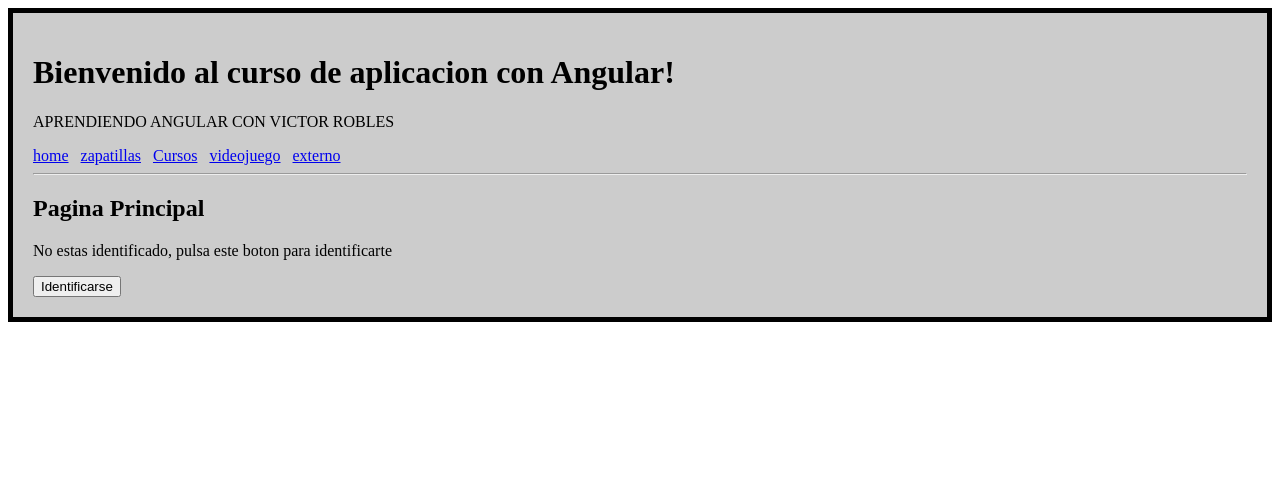
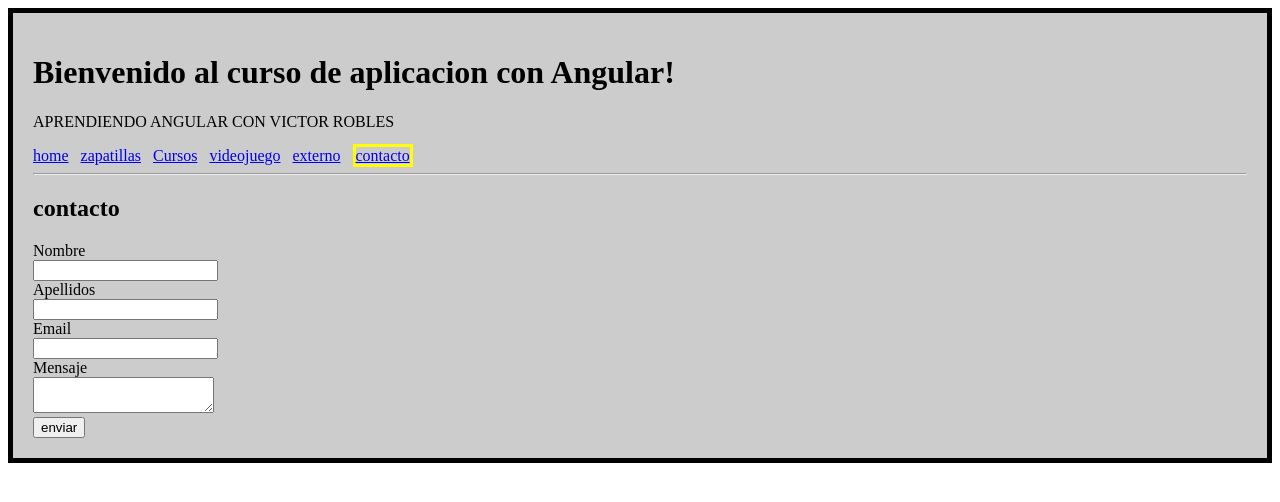
Before and after one commit to osmanjosue/aprendiendo-angular, an Angular app: page /contacto in a window 1280 px wide. Shown: the top 502 px of the page. Built offline with nearby package versions, Linux system fonts and the light colour scheme.

Commit message:
57 seccion, 202 clase parte 1, se creo modelo, componente de contacto, modifico approuting, se creo formulario normal sin formato angular

```diff
--- a/src/app/app.component.html
+++ b/src/app/app.component.html
@@ -14,6 +14,8 @@
     <a [routerLink]="['/videojuego']" [routerLinkActive]="['active']">videojuego</a>
     &nbsp;
     <a [routerLink]="['/externo']" [routerLinkActive]="['active']">externo</a>
+    &nbsp;
+    <a [routerLink]="['/contacto']" [routerLinkActive]="['active']">contacto</a>
   </nav>
   <hr>
  <!--  <button (click)="ocultar_videojuego(false)" *ngIf="mostrar_videojuego">ocultar</button>
--- a/src/app/app.module.ts
+++ b/src/app/app.module.ts
@@ -14,6 +14,7 @@ import { HomeComponent } from './home/home.component';
 import { ExternoComponent } from './externo/externo.component';
 import { PeticionesService } from './services/peticiones.service';
 import { CalculadoraPipe } from './pipes/calculadora.pipe';
+import { ContactoComponent } from './contacto/contacto.component';
 
 @NgModule({
   declarations: [
@@ -23,7 +24,8 @@ import { CalculadoraPipe } from './pipes/calculadora.pipe';
     CursosComponent,
     HomeComponent,
     ExternoComponent,
-    CalculadoraPipe
+    CalculadoraPipe,
+    ContactoComponent
   ],
   imports: [
     BrowserModule,
--- a/src/app/app.routing.ts
+++ b/src/app/app.routing.ts
@@ -7,6 +7,7 @@ import { HomeComponent } from "./home/home.component";
 import { VideojuegoComponent } from "./videojuego/videojuego.component";
 import { ZapatillasComponent } from "./zapatillas/zapatillas.component";
 import { ExternoComponent } from "./externo/externo.component";
+import { ContactoComponent } from "./contacto/contacto.component";
 
 //Array de rutas
 const appRoutes:Routes=[
@@ -17,6 +18,7 @@ const appRoutes:Routes=[
     {path:'cursos', component:CursosComponent},
     {path:'cursos/:nombre/:followers', component:CursosComponent},
     {path:'externo', component:ExternoComponent},
+    {path:'contacto', component:ContactoComponent},
     {path: '**', component:HomeComponent}
 
 ];
--- /dev/null
+++ b/src/app/contacto/contacto.component.html
@@ -0,0 +1,17 @@
+<h2>contacto</h2>
+<form>
+    <label for="nombre">Nombre</label><br/>
+    <input type="text" name="nombre"/><br/>
+
+    <label for="apellidos">Apellidos</label><br/>
+    <input type="text" name="apellidos"/><br/>
+
+    <label for="email">Email</label><br/>
+    <input type="text" name="email"><br/>
+
+    <label for="mensaje">Mensaje</label><br/>
+    <textarea name="mensaje"></textarea><br/>
+
+    <input type="submit" value="enviar">
+
+</form>
--- /dev/null
+++ b/src/app/contacto/contacto.component.ts
@@ -0,0 +1,20 @@
+import { Component, OnInit } from '@angular/core';
+import { ContactoUsuario } from '../models/contacto.usuario';
+
+@Component({
+  selector: 'app-contacto',
+  templateUrl: './contacto.component.html',
+  styleUrls: ['./contacto.component.css']
+})
+export class ContactoComponent implements OnInit {
+  public usuario:ContactoUsuario;
+
+
+  constructor() {
+    this.usuario=new ContactoUsuario('','','','');
+  }
+
+  ngOnInit(): void {
+  }
+
+}
--- /dev/null
+++ b/src/app/models/contacto.usuario.ts
@@ -0,0 +1,8 @@
+export class ContactoUsuario{
+    constructor(
+        public nombre:string,
+        public apellidos:string,
+        public email:string,
+        public mensaje:string
+    ){}
+}
```
Also changed, not shown: src/app/contacto/contacto.component.css (added), 1 other file (tests, documents, lock files or other folders).
